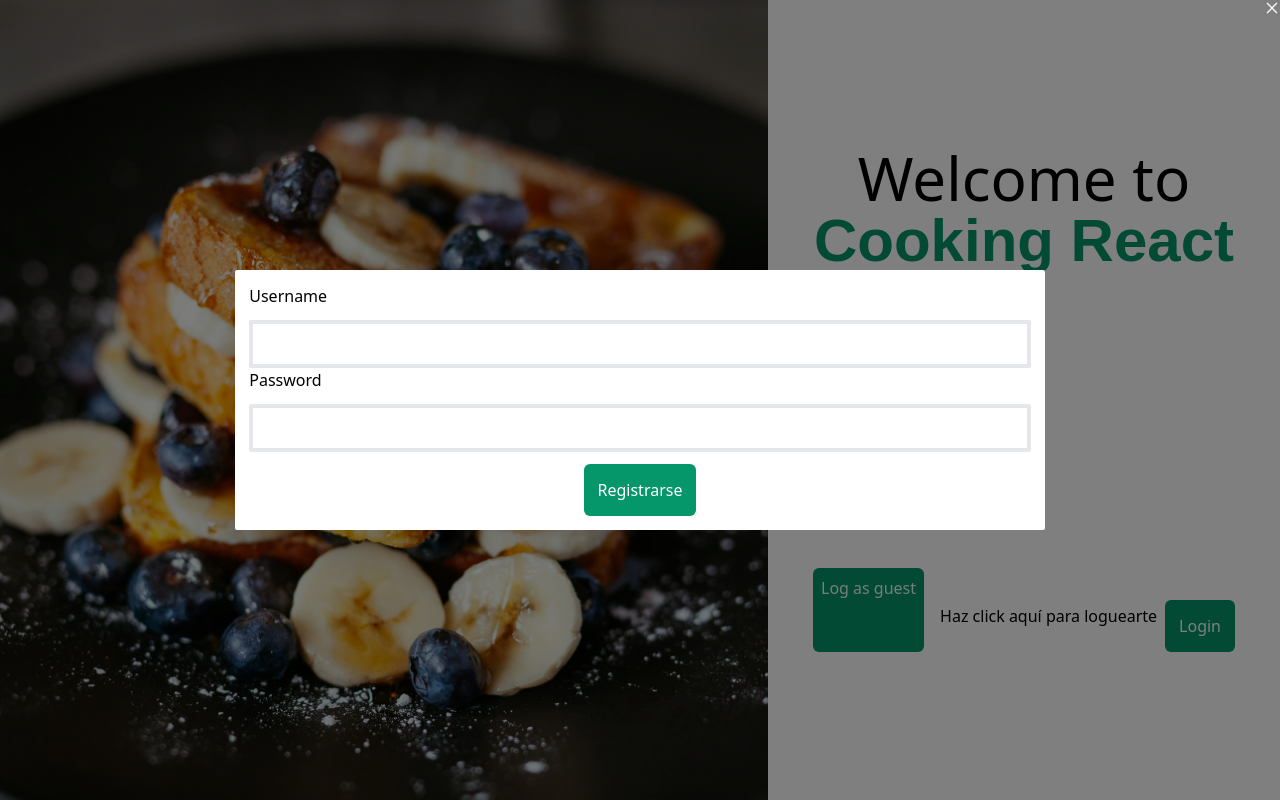
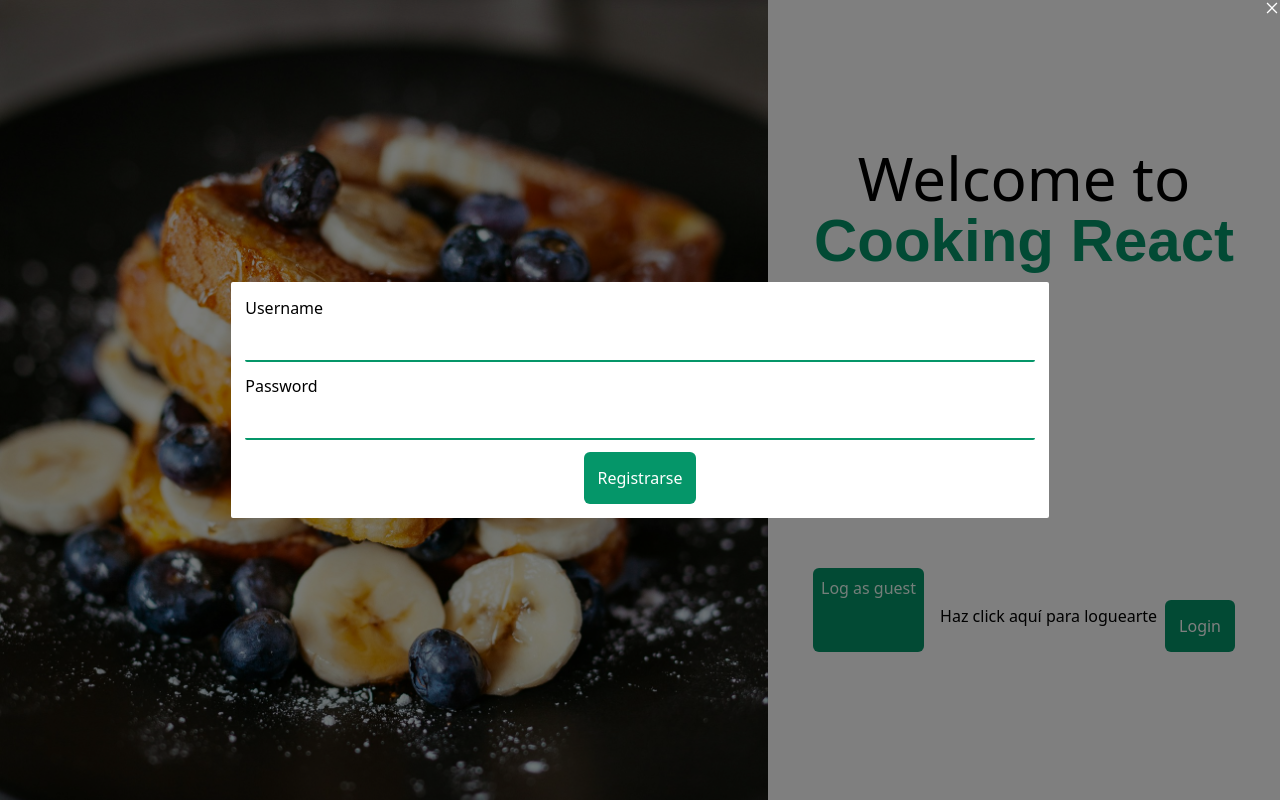
Before and after one commit to Bluubi/cooking-react, a React (Vite) app: page / in a window 1280 px wide. Both pictures are taken after a click on the button "Login". Built offline with nearby package versions, Linux system fonts and the light colour scheme.

Commit message:
feat: now user pass through home in case user has cookie

```diff
--- a/src/App.tsx
+++ b/src/App.tsx
@@ -33,7 +33,6 @@ function App() {
                     <Link className={'text-emerald-50 text-center hover:cursor-pointer p-2 bg-emerald-600 rounded-md'}
                           to={'index'}> <Trans i18nKey={'home.guest'}/> </Link>
                     <GoogleLogin onSuccess={(value) => {
-                        console.log(value);
                         setCookie('auth', 7, value)
                     }} onError={() => {
                         console.log('error!')
--- a/src/core/router/router.tsx
+++ b/src/core/router/router.tsx
@@ -1,8 +1,16 @@
-import {createBrowserRouter} from "react-router-dom";
+import {createBrowserRouter, useNavigate} from "react-router-dom";
 import App from "../../App.tsx";
 import {Index} from "../../features/index/application";
+import {getCookie} from "../../utils/cookies/get.ts";
 
 export const router = createBrowserRouter([
-    { path: '', element: <App />},
+    { path: '', element: <App />, loader: async () => {
+            const cookie = getCookie('login');
+            if(cookie){
+                window.location.href = 'index';
+                return null;
+            }
+            return null;
+        }},
     { path: 'index', element: <Index />}
 ])
--- a/src/features/register-form/application/index.tsx
+++ b/src/features/register-form/application/index.tsx
@@ -26,18 +26,18 @@ export const RegisterForm = () => {
     }
 
     return (
-        <form className={'p-3.5 bg-white rounded-sm flex flex-wrap justify-center'} onSubmit={(event) => handleSubmit(event)}>
+        <form className={'p-3.5 bg-white rounded-sm flex flex-wrap justify-center gap-3'} onSubmit={(event) => handleSubmit(event)}>
             <div className={'w-full'}>
                 <label> Username </label>
-                <input ref={usernameRef} className={'w-full mt-3 p-2 border-4 rounded-sm'} type={'text'} name={'username'}></input>
+                <input ref={usernameRef} className={'w-full p-2 rounded-sm border-b-2 border-b-emerald-600'} type={'text'} name={'username'}></input>
             </div>
 
             <div className={'w-full'}>
                 <label> Password </label>
-                <input ref={passwordRef} className={'w-full mt-3 p-2 border-4 rounded-sm'} type={'text'} name={'password'}></input>
+                <input type={'password'} ref={passwordRef} className={'w-full p-2 border-b-2 border-b-emerald-600 rounded-sm'} name={'password'}></input>
             </div>
 
-            <button className={'bg-emerald-600 p-3.5 mt-3 text-white rounded-md'}> Registrarse</button>
+            <button className={'bg-emerald-600 p-3.5 text-white rounded-md'}> Registrarse</button>
         </form>
     )
 }
```
